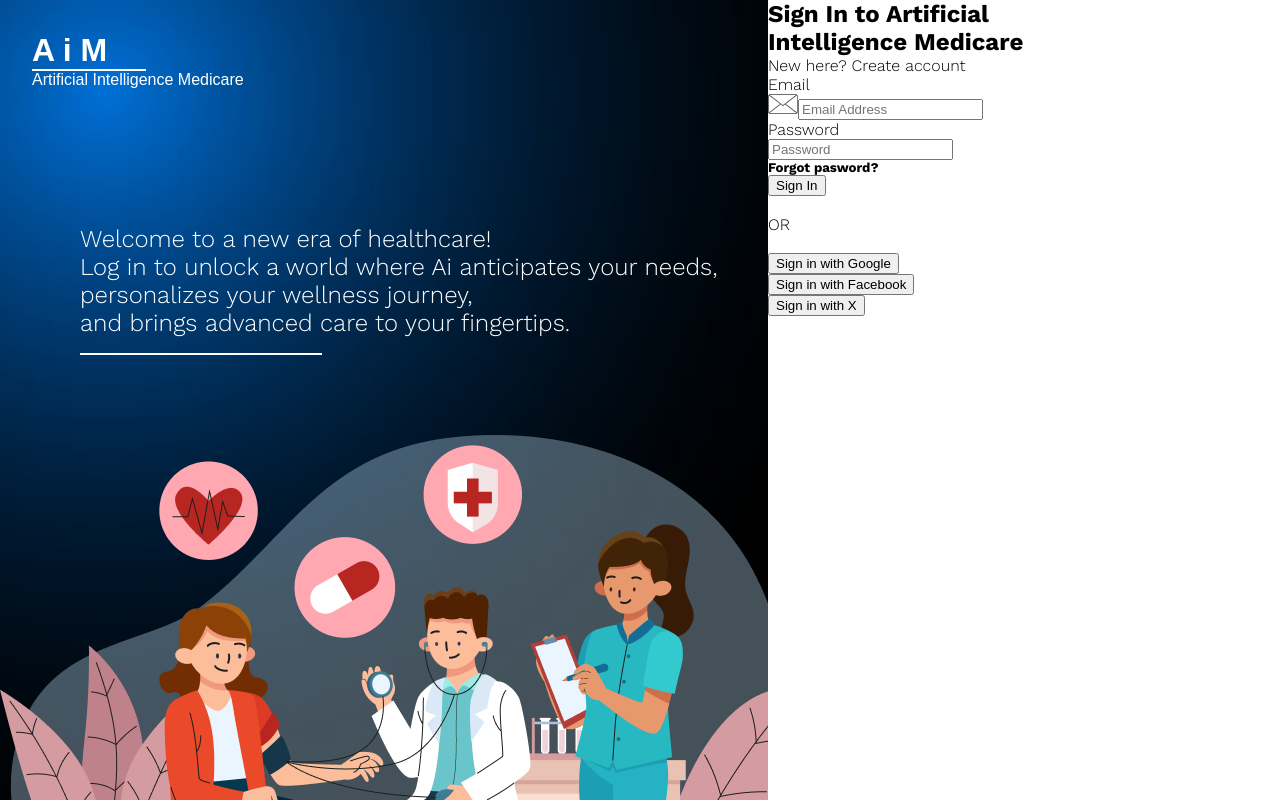
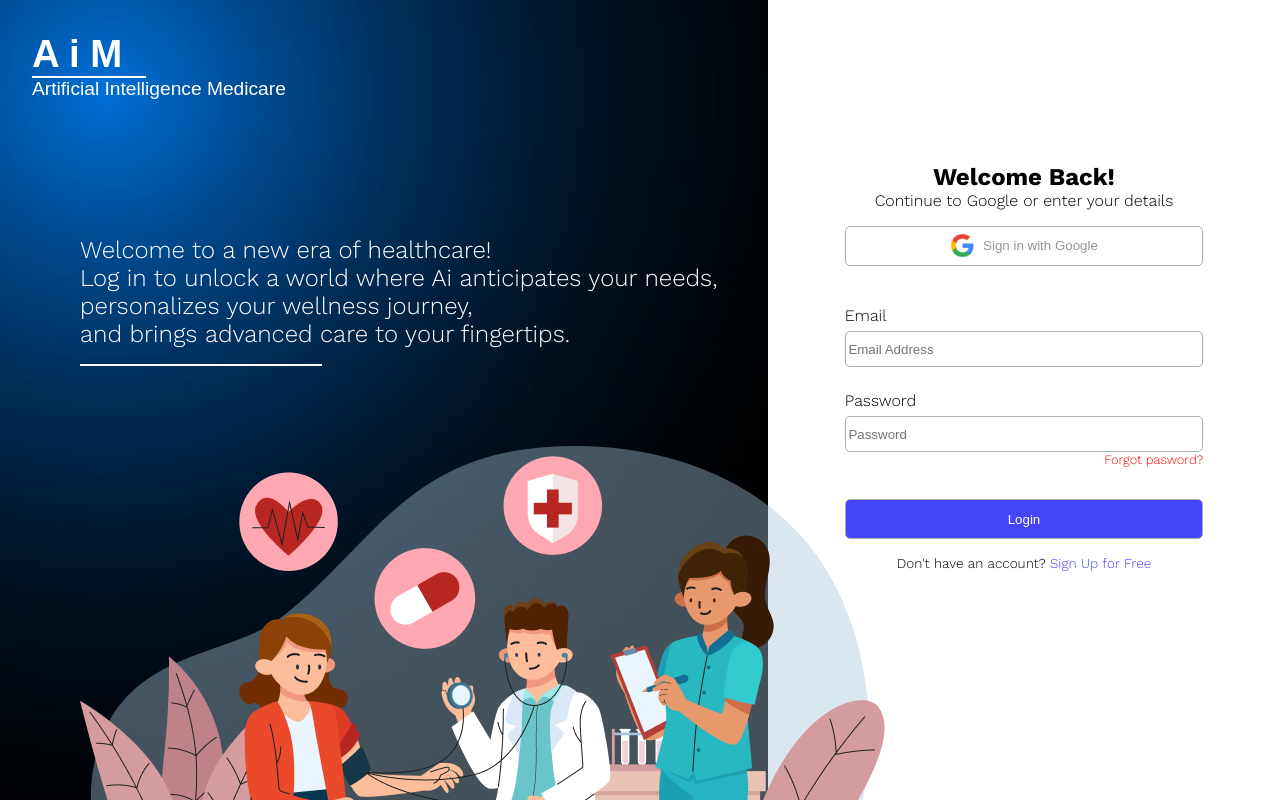
Before and after one commit to OgAeons/login-page, a React (Vite) app: page / in a window 1280 px wide. Built offline with nearby package versions, Linux system fonts and the light colour scheme; a web font is replaced by a local one.

Commit message:
Added the styling for the login page

```diff
--- a/src/App.jsx
+++ b/src/App.jsx
@@ -15,37 +15,18 @@ function App() {
             </div>
             <div className="container-right">
                 <div className="signup-container">
-                    <h2>Sign In to Artificial Intelligence Medicare</h2>
-                    <p className="create-account">New here? <span>Create account</span></p>
-                    <label for="email">Email</label>
-                    <div className="input">
-                        <img src="./public/email.png" alt="" height={"20rem"}/>
-                        <input type="email" placeholder="Email Address" name="email"/>
+                    <h2>Welcome Back!</h2>
+                    <p className="description-signup">Continue to Google or enter your details</p>
+                    <div className="Auth">
+                        <button type="submit"><img src="./public/google.webp" alt="goole-logo" height={"25vh"}/>Sign in with Google</button>
                     </div>
-                    <label for="password">Password</label>
-                    <div className="input">
-                        <img src="" alt="" />
-                        <input type="text" placeholder="Password" name="password"/>
-                    </div>
-                    <h5>Forgot pasword?</h5>
-                    <button type="submit">Sign In</button>
-                    <div className="or">
-                        <img src="" alt="" />
-                        <p> OR </p>
-                        <img src="" alt="" />
-                    </div>
-                    <div className="Auth">
-                        <img src="" alt="" />
-                        <button type="submit">Sign in with Google</button>
-                    </div>
-                    <div className="Auth">
-                        <img src="" alt="" />
-                        <button type="submit">Sign in with Facebook</button>
-                    </div>
-                    <div className="Auth">
-                        <img src="" alt="" />
-                        <button type="submit">Sign in with X</button>
-                    </div>
+                    <label for="email" className="label">Email</label>
+                    <input type="email" placeholder="Email Address" name="email" required/>
+                    <label for="password" className="label">Password</label>
+                    <input type="text" placeholder="Password" name="password" required/>
+                    <a href="" className="forgot">Forgot pasword?</a>
+                    <button className="login" type="submit">Login</button>
+                    <p className="create-account">Don't have an account? <a href="">Sign Up for Free</a></p>
                 </div>
             </div>
         </div>
--- a/src/styles.css
+++ b/src/styles.css
@@ -23,7 +23,7 @@
     font-family: "Jersey 10", sans-serif;
     font-weight: 400;
     font-style: normal;
-    font-size: 1rem;
+    font-size: 1.2rem;
     margin: 2rem;
 }
 
@@ -50,14 +50,93 @@
 
 .cover-img {
     margin-top: 10vh;
+    margin-left: 10vh;
 }
 
 .container-right {
-    background-color: white;
-    width: 40vh;
+    /* background-color: blue; */
+    width: 40%;
     height: 100vh;
 }
 
+.signup-container {
+    /* background-color: red; */
+    width: 70%;
+    height: 70%;
+    margin: 17% auto 0 auto;
+    display: flex;
+    flex-direction: column;
+    justify-content: center;
+    align-items: center;
+}
+
+.description-signup {
+    margin-bottom: 1rem;
+}
+
+.Auth {
+    width: 100%;
+    height: 2.5rem;
+    margin-bottom: 1rem;
+    border-radius: 5px;
+    align-content: center;
+    align-items: center;
+}
+
+img {
+    margin-right: .5rem;
+}
+
+button {
+    width: 100%;
+    height: 2.5rem;
+    background-color: rgb(255, 255, 255);
+    color: rgb(150, 150, 150);
+    border: 1px solid rgb(174, 174, 174);
+    border-radius: 5px;
+    display: flex;
+    justify-content: center;
+    align-items: center;
+}
+
+.label {
+    margin-right: auto;
+    margin-bottom: .4rem;
+    margin-top: 1.5rem;
+}
+
+input {
+    width: 98%;
+    height: 2rem;
+    border: 1px solid rgb(174, 174, 174);
+    border-radius: 5px;
+}
+
+.forgot {
+    color: red;
+    margin-left: auto;
+    font-size: .8rem;
+    margin-bottom: 2rem;
+}
+
+.login {
+    color: white;
+    background-color: rgb(68, 68, 248);
+}
+
+.login:hover {
+    background-color: rgb(21, 21, 35);
+}
+
+.create-account {
+    font-size: .85rem;
+    margin-top: 1rem;
+}
+
+a {
+    color: rgb(68, 68, 248);
+    text-decoration: none;
+}
 
 /* body {
     background-image: url(../public/background-img.png);
```
Also changed, not shown: public/email.png (deleted), public/google.webp (added).
